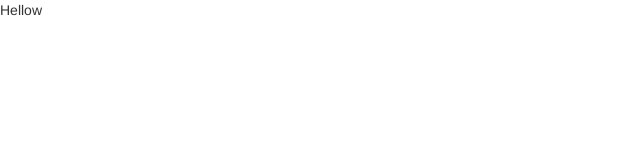
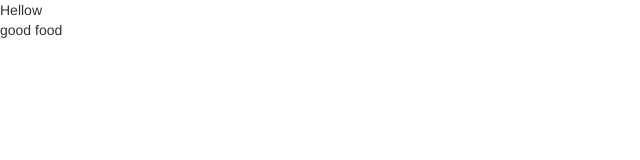
Before and after one commit to jacobtheman/engoy, a plain HTML site: page index.html in a window 1280 px wide. Shown: the full height of the page, 0-640 px from the left. Drawn offline with nearby package versions, Linux system fonts and the light colour scheme.

```diff
--- a/index.html
+++ b/index.html
@@ -13,6 +13,7 @@
     <div class="mainDiv">
         Hellow
     </div>
+    <p>good food</p>
     <script src="js/main.js"></script>
 </body>
 </html>
```
